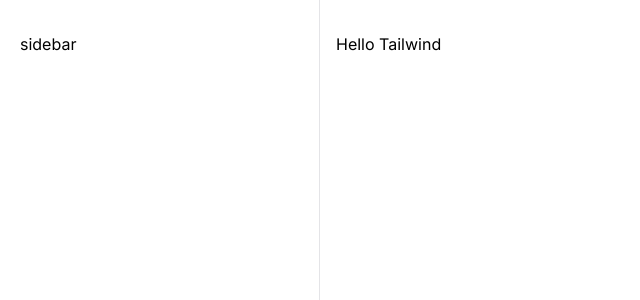
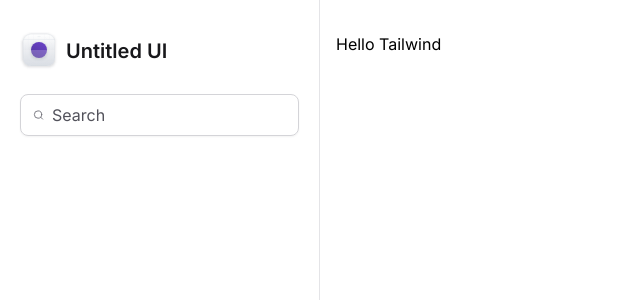
Before and after one commit to danilo-formagio/tailwind-next, a Next.js app: page / in a window 1280 px wide. Shown: the top 300 px of the page, without its empty margins (0-640 px from the left). Built offline with nearby package versions, Linux system fonts and the light colour scheme.

Commit message:
Create logo and search input

```diff
--- a/package.json
+++ b/package.json
@@ -10,6 +10,7 @@
     "format": "prettier --write src//**/*.{ts,tsx}"
   },
   "dependencies": {
+    "lucide-react": "^0.284.0",
     "next": "13.5.4",
     "react": "^18",
     "react-dom": "^18"
--- a/src/app/layout.tsx
+++ b/src/app/layout.tsx
@@ -1,3 +1,4 @@
+import { Sidebar } from '@/components/Sidebar';
 import './globals.css';
 import type { Metadata } from 'next';
 import { Inter } from 'next/font/google';
@@ -13,8 +14,8 @@ export default function RootLayout({ children }: { children: React.ReactNode })
   return (
     <html lang="en">
       <body className={inter.className}>
-        <div className="grid-cols-app grid min-h-screen">
-          <aside className="border-r border-zinc-200 px-5 py-8">sidebar</aside>
+        <div className="grid min-h-screen grid-cols-app">
+          <Sidebar />
           <main className="px-4 pb-12 pt-8">{children}</main>
         </div>
       </body>
--- /dev/null
+++ b/src/components/Sidebar/Logo.tsx
@@ -0,0 +1,108 @@
+import * as React from 'react';
+
+export function Logo() {
+  return (
+    <strong className="flex items-center gap-2 text-xl font-semibold text-zinc-900">
+      <svg width={38} height={38} viewBox="0 0 38 38" fill="none" xmlns="http://www.w3.org/2000/svg">
+        <g filter="url(#filter0_dd_7901_307)">
+          <g clipPath="url(#clip0_7901_307)">
+            <rect x={3} y={2} width={32} height={32} rx={8} fill="#fff" />
+            <rect x={3} y={2} width={32} height={32} rx={8} fill="url(#paint0_linear_7901_307)" />
+            <path
+              fillRule="evenodd"
+              clipRule="evenodd"
+              d="M19 4.039c-7.71 0-13.961 6.25-13.961 13.961 0 7.71 6.25 13.961 13.961 13.961 7.71 0 13.961-6.25 13.961-13.961 0-7.71-6.25-13.961-13.961-13.961zM4.961 18c0-7.753 6.286-14.039 14.039-14.039S33.039 10.247 33.039 18 26.753 32.039 19 32.039 4.961 25.753 4.961 18z"
+              fill="#D0D5DD"
+            />
+            <path
+              fillRule="evenodd"
+              clipRule="evenodd"
+              d="M19 14.078a3.922 3.922 0 100 7.845 3.922 3.922 0 000-7.845zM15 18a4 4 0 118 0 4 4 0 01-8 0z"
+              fill="#D0D5DD"
+            />
+            <path
+              fillRule="evenodd"
+              clipRule="evenodd"
+              d="M19 15.32a2.68 2.68 0 100 5.36 2.68 2.68 0 000-5.36zM16.243 18a2.757 2.757 0 115.514 0 2.757 2.757 0 01-5.514 0z"
+              fill="#D0D5DD"
+            />
+            <path d="M18.961 2h.078v32h-.078V2z" fill="#D0D5DD" />
+            <path d="M35 17.96v.079H3v-.078h32z" fill="#D0D5DD" />
+            <path d="M29.602 2h.078v32h-.078V2zM13.64 2h.078v32h-.077V2zM24.282 2h.077v32h-.077V2zM8.32 2h.078v32H8.32V2z" fill="#D0D5DD" />
+            <path
+              d="M35 28.602v.077H3v-.077h32zM35 12.64v.078H3v-.077h32zM35 23.281v.078H3v-.078h32zM35 7.32v.078H3V7.32h32z"
+              fill="#D0D5DD"
+            />
+            <g filter="url(#filter1_dd_7901_307)">
+              <circle cx={19} cy={18} r={8} fill="url(#paint1_linear_7901_307)" />
+            </g>
+            <g filter="url(#filter2_b_7901_307)">
+              <path
+                d="M3 18h32v3.2c0 4.48 0 6.72-.872 8.432a8 8 0 01-3.496 3.496C28.92 34 26.68 34 22.2 34h-6.4c-4.48 0-6.72 0-8.432-.872a8 8 0 01-3.496-3.496C3 27.92 3 25.68 3 21.2V18z"
+                fill="#fff"
+                fillOpacity={0.2}
+              />
+            </g>
+          </g>
+          <rect x={3.15} y={2.15} width={31.7} height={31.7} rx={7.85} stroke="#D0D5DD" strokeWidth={0.3} />
+        </g>
+        <defs>
+          <filter id="filter0_dd_7901_307" x={0} y={0} width={38} height={38} filterUnits="userSpaceOnUse" colorInterpolationFilters="sRGB">
+            <feFlood floodOpacity={0} result="BackgroundImageFix" />
+            <feColorMatrix in="SourceAlpha" values="0 0 0 0 0 0 0 0 0 0 0 0 0 0 0 0 0 0 127 0" result="hardAlpha" />
+            <feOffset dy={1} />
+            <feGaussianBlur stdDeviation={1} />
+            <feColorMatrix values="0 0 0 0 0.0627451 0 0 0 0 0.0941176 0 0 0 0 0.156863 0 0 0 0.06 0" />
+            <feBlend in2="BackgroundImageFix" result="effect1_dropShadow_7901_307" />
+            <feColorMatrix in="SourceAlpha" values="0 0 0 0 0 0 0 0 0 0 0 0 0 0 0 0 0 0 127 0" result="hardAlpha" />
+            <feOffset dy={1} />
+            <feGaussianBlur stdDeviation={1.5} />
+            <feColorMatrix values="0 0 0 0 0.0627451 0 0 0 0 0.0941176 0 0 0 0 0.156863 0 0 0 0.1 0" />
+            <feBlend in2="effect1_dropShadow_7901_307" result="effect2_dropShadow_7901_307" />
+            <feBlend in="SourceGraphic" in2="effect2_dropShadow_7901_307" result="shape" />
+          </filter>
+          <filter id="filter1_dd_7901_307" x={8} y={8} width={22} height={22} filterUnits="userSpaceOnUse" colorInterpolationFilters="sRGB">
+            <feFlood floodOpacity={0} result="BackgroundImageFix" />
+            <feColorMatrix in="SourceAlpha" values="0 0 0 0 0 0 0 0 0 0 0 0 0 0 0 0 0 0 127 0" result="hardAlpha" />
+            <feOffset dy={1} />
+            <feGaussianBlur stdDeviation={1} />
+            <feColorMatrix values="0 0 0 0 0.0627451 0 0 0 0 0.0941176 0 0 0 0 0.156863 0 0 0 0.06 0" />
+            <feBlend in2="BackgroundImageFix" result="effect1_dropShadow_7901_307" />
+            <feColorMatrix in="SourceAlpha" values="0 0 0 0 0 0 0 0 0 0 0 0 0 0 0 0 0 0 127 0" result="hardAlpha" />
+            <feOffset dy={1} />
+            <feGaussianBlur stdDeviation={1.5} />
+            <feColorMatrix values="0 0 0 0 0.0627451 0 0 0 0 0.0941176 0 0 0 0 0.156863 0 0 0 0.1 0" />
+            <feBlend in2="effect1_dropShadow_7901_307" result="effect2_dropShadow_7901_307" />
+            <feBlend in="SourceGraphic" in2="effect2_dropShadow_7901_307" result="shape" />
+          </filter>
+          <filter
+            id="filter2_b_7901_307"
+            x={-2}
+            y={13}
+            width={42}
+            height={26}
+            filterUnits="userSpaceOnUse"
+            colorInterpolationFilters="sRGB"
+          >
+            <feFlood floodOpacity={0} result="BackgroundImageFix" />
+            <feGaussianBlur in="BackgroundImageFix" stdDeviation={2.5} />
+            <feComposite in2="SourceAlpha" operator="in" result="effect1_backgroundBlur_7901_307" />
+            <feBlend in="SourceGraphic" in2="effect1_backgroundBlur_7901_307" result="shape" />
+          </filter>
+          <linearGradient id="paint0_linear_7901_307" x1={19} y1={2} x2={19} y2={34} gradientUnits="userSpaceOnUse">
+            <stop stopColor="#fff" />
+            <stop offset={1} stopColor="#D0D5DD" />
+          </linearGradient>
+          <linearGradient id="paint1_linear_7901_307" x1={15} y1={26} x2={23} y2={10} gradientUnits="userSpaceOnUse">
+            <stop stopColor="#53389E" />
+            <stop offset={1} stopColor="#6941C6" />
+          </linearGradient>
+          <clipPath id="clip0_7901_307">
+            <rect x={3} y={2} width={32} height={32} rx={8} fill="#fff" />
+          </clipPath>
+        </defs>
+      </svg>
+      <span>Untitled UI</span>
+    </strong>
+  );
+}
--- /dev/null
+++ b/src/components/Sidebar/index.tsx
@@ -0,0 +1,15 @@
+import { Logo } from './Logo';
+import { Search } from 'lucide-react';
+
+export function Sidebar() {
+  return (
+    <aside className="space-y-6 border-r border-zinc-200 px-5 py-8">
+      <Logo />
+
+      <div className="flex w-full items-center gap-2 rounded-lg border border-zinc-300 px-3 py-2 shadow-sm">
+        <Search className="h-5 w-5 text-zinc-500" />
+        <input className="flex-1 border-0 bg-transparent p-0 text-zinc-900 placeholder-zinc-600" placeholder="Search" />
+      </div>
+    </aside>
+  );
+}
```
Also changed, not shown: 1 other file (tests, documents, lock files or other folders).
